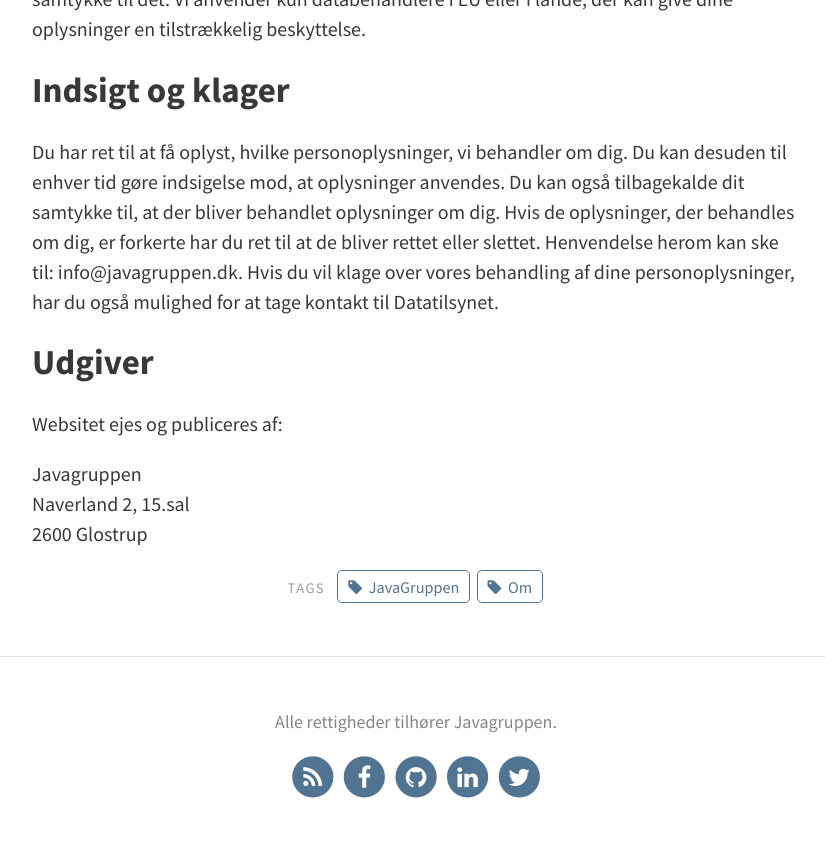
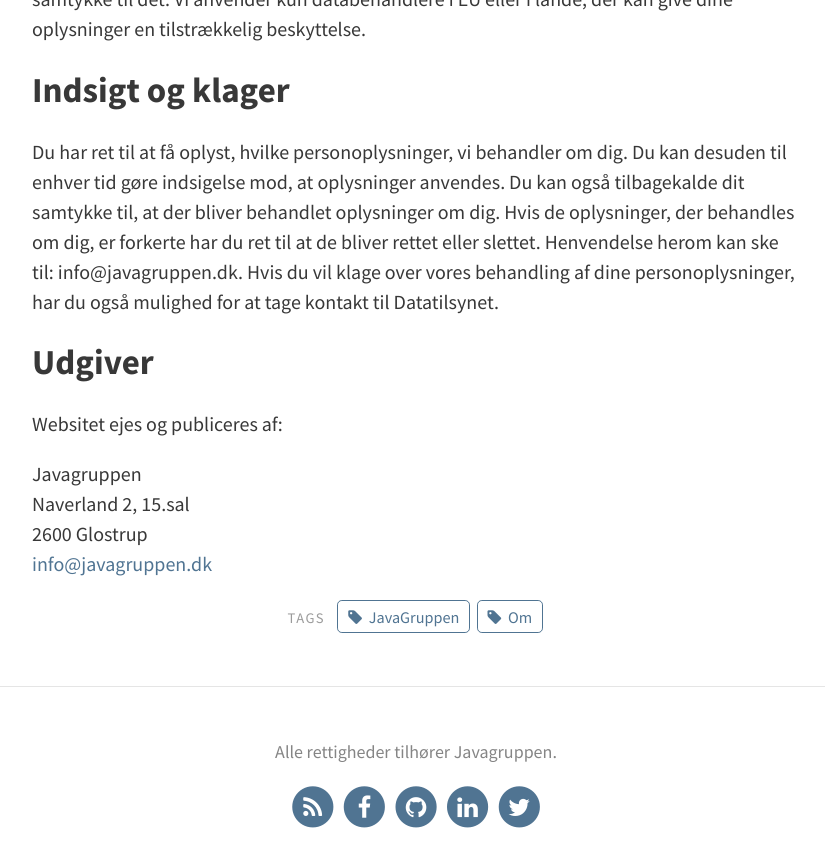
Before and after one commit to javagruppen/site, a Jekyll site: the page built from pages/about/index.md, in a window 1280 px wide and 900 px high, scrolled down 2457 px. Shown: the top 867 px of the window, without its empty margins (224-1049 px from the left). Built offline with Jekyll 4.4.1, drawn with Linux system fonts in a browser that asks for light colours.

Commit message:
Gør mail adressen til javagruppen med synlig

```diff
--- a/pages/about/index.md
+++ b/pages/about/index.md
@@ -63,3 +63,4 @@ Websitet ejes og publiceres af:
 Javagruppen
 Naverland 2, 15.sal
 2600 Glostrup
+[info@javagruppen.dk](mailto:info@javagruppen.dk)
```
